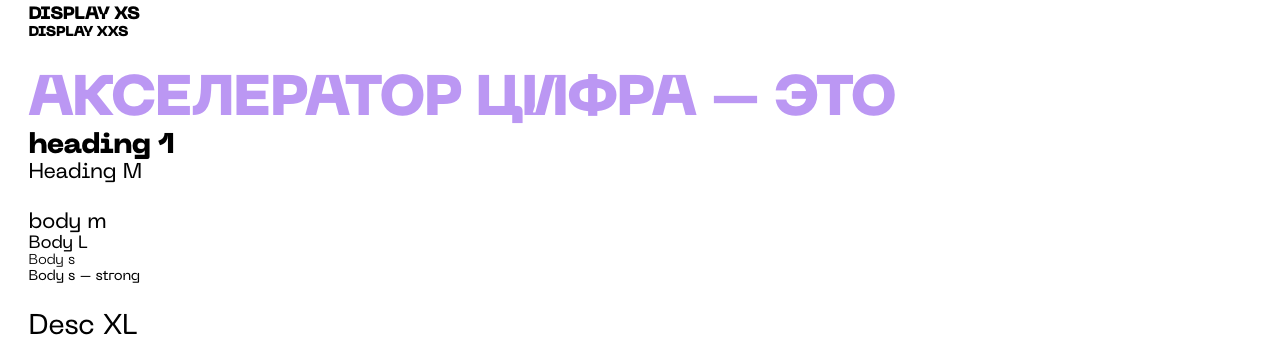
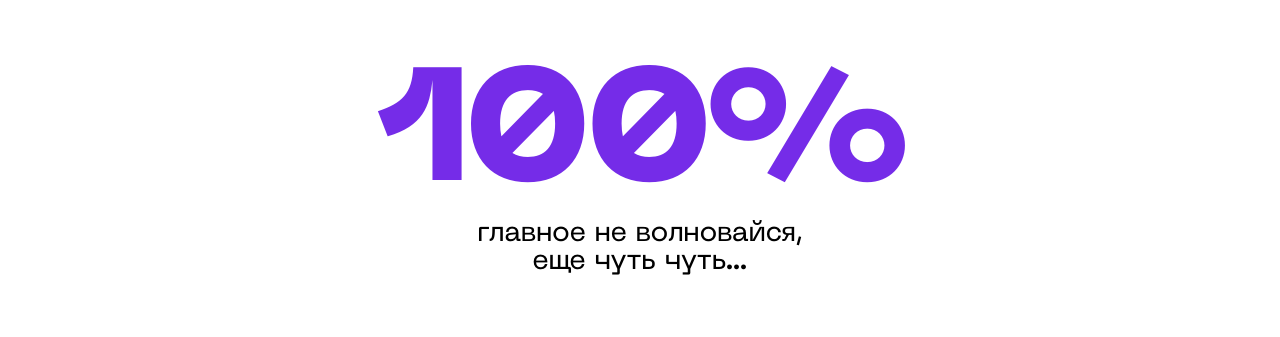
Before and after one commit to push-ebx/cifra, a Next.js app: page /ui in a window 1280 px wide. Shown: the part 232-569 px from the top of the page. Built offline with nearby package versions, Linux system fonts and the light colour scheme.

Commit message:
preloader

```diff
--- a/src/app/_app-loader.tsx
+++ b/src/app/_app-loader.tsx
@@ -2,71 +2,114 @@
 
 import { useEffect, useRef, useState } from 'react';
 
-import { Body, Spinner } from '@/components/ui';
+import { clsx } from 'clsx';
 
-export const AppLoader = () => {
-  const [isVisible, setIsVisible] = useState(true);
-  const ref = useRef<HTMLDivElement | null>(null);
+import { Description, Heading } from '@/components/ui';
+import { useScrollLock } from '@/hooks/client';
 
-  useEffect(() => {
-    const element = ref.current;
-    if (!element) return;
+import styles from './app-loader.module.scss';
 
-    const animation = element.animate(
-      { opacity: 0 },
-      { duration: 300, easing: 'ease-out', fill: 'forwards' }
-    );
+type AppLoaderProps = {
+	onLoaded?: () => void;
+};
 
-    animation.onfinish = () => {
-      setIsVisible(false);
-    };
-  }, []);
+const imageUrls = ['/images/cube.webp'];
 
-  if (!isVisible) return null;
+export const AppLoader = ({ onLoaded }: AppLoaderProps) => {
+	const [isVisible, setIsVisible] = useState(true);
+	const [isScriptsLoaded, setIsScriptsLoaded] = useState(false);
+	const [isImagesLoaded, setIsImagesLoaded] = useState(false);
+	const [isFading, setIsFading] = useState(false);
 
-  return (
-    <div ref={ref} className={'appLoader'}>
-      <style>{`
-.appLoader {
-  position: fixed;
-  inset: 0;
-  opacity: 0;
-  background: var(--background-page);
-  color: var(--text-primary);
-  display: flex;
-  justify-content: center;
-  align-items: center;
-  text-align: center;
-  z-index: 2;
-  animation-name: show;
+	const rootRef = useRef<HTMLDivElement | null>(null);
+	useScrollLock(isVisible);
 
-  animation-delay: 250ms;
-  animation-duration: var(--animation-duration-m);
-  animation-fill-mode: forwards;
-}
+	useEffect(() => {
+		const handleLoad = () => setIsScriptsLoaded(true);
 
-html {
-  width: 100vw;
-  height: 100vh;
-  position: fixed;
-  overflow: hidden;
-}
+		if (document.readyState === 'complete') {
+			setIsScriptsLoaded(true);
+		} else {
+			window.addEventListener('load', handleLoad, { once: true });
+		}
+	}, []);
 
-@keyframes show {
-  0% {
-    opacity: 0;
-  }
+	const loadImages = (urls: string[]) => {
+		return Promise.all(
+			urls.map(
+				(src) =>
+					new Promise((resolve) => {
+						const img = new Image();
+						Object.assign(img, { src, onload: resolve, onerror: resolve });
+					})
+			)
+		);
+	};
 
-  100% {
-    opacity: 1;
-  }
-}
-      `}</style>
-      <Body size={'l'} weight={'medium'}>
-        Loading <Spinner />
-      </Body>
-    </div>
-  );
+	useEffect(() => {
+		if (!isScriptsLoaded) return;
+
+		loadImages(imageUrls).then(() => {
+			setIsImagesLoaded(true);
+		});
+	}, [isScriptsLoaded]);
+
+	useEffect(() => {
+		if (!isImagesLoaded) return;
+		const element = rootRef.current;
+		if (!element) return;
+
+		const progressText = element.querySelector(`.${styles.progressText}`);
+		if (!progressText) return;
+
+		const handleAnimationEnd = () => {
+			setIsFading(true);
+		};
+
+		progressText.addEventListener('animationend', handleAnimationEnd);
+		return () => {
+			progressText.removeEventListener('animationend', handleAnimationEnd);
+		};
+	}, [isImagesLoaded]);
+
+	useEffect(() => {
+		if (!isFading) return;
+		const element = rootRef.current;
+		if (!element) return;
+
+		const handleTransitionEnd = () => {
+			document.documentElement.setAttribute('data-loaded', 'true');
+			setIsVisible(false);
+			onLoaded?.();
+		};
+
+		element.addEventListener('transitionend', handleTransitionEnd);
+		return () => {
+			element.removeEventListener('transitionend', handleTransitionEnd);
+		};
+	}, [isFading, onLoaded]);
+
+	if (!isVisible) return null;
+
+	return (
+		<div
+			ref={rootRef}
+			className={clsx(
+				styles.root,
+				isImagesLoaded && styles.imagesLoaded,
+				isFading && styles.fadeOut
+			)}
+		>
+			<Heading
+				className={styles.progressText}
+				color={'darkViolete'}
+				weight={'extraBold'}
+			/>
+			<Description className={styles.description} size={'xl'}>
+				главное не волновайся, еще чуть чуть...
+			</Description>
+		</div>
+	);
 };
 
 AppLoader.displayName = 'AppLoader';
--- /dev/null
+++ b/src/app/app-loader.module.scss
@@ -0,0 +1,63 @@
+@use 'sass:string';
+
+.root {
+  position: fixed;
+  top: 0;
+  left: 0;
+  width: 100vw;
+  height: 100vh;
+  display: flex;
+  flex-direction: column;
+  justify-content: center;
+  align-items: center;
+  background: white;
+  z-index: 999;
+  transition: opacity var(--animation-duration-l) var(--animation-easing-default);
+}
+
+.root.fadeOut {
+  opacity: 0;
+  pointer-events: none;
+}
+
+.progressText {
+  font-size: 11.25rem !important;
+}
+
+.description {
+  text-align: center;
+  width: 23.6875rem;
+}
+
+.progressText::after {
+  content: '0%';
+  animation: preload-count 3s steps(80) forwards;
+}
+
+.root.imagesLoaded .progressText::after {
+  animation: final-count 2s steps(20) forwards;
+}
+
+@keyframes preload-count {
+  @for $i from 1 through 80 {
+    #{$i}% {
+      @if $i < 10 {
+        content: string.quote(0 + $i + '%');
+      } @else {
+        content: string.quote($i + '%');
+      }
+    }
+  }
+
+  100% {
+    content: '80%';
+  }
+}
+
+@keyframes final-count {
+  @for $i from 80 through 100 {
+    #{($i - 80) * 5}% {
+      content: string.quote($i + '%');
+    }
+  }
+}
--- a/src/app/layout.tsx
+++ b/src/app/layout.tsx
@@ -3,6 +3,8 @@ import type { Metadata, Viewport } from 'next';
 import localFont from 'next/font/local';
 
 import ReactLenis from 'lenis/react';
+
+import { AppLoader } from '@/app/_app-loader';
 
 import '@/styles/global.scss';
 import '@/styles/reset.scss';
@@ -52,6 +54,7 @@ const RootLayout = ({ children }: Readonly<{ children: ReactNode }>) => {
 				<ReactLenis root>
 					<div id={'app-root'}>
 						{/*<Menu />*/}
+						<AppLoader />
 						<main className={'main'}>{children}</main>
 						{/*<Footer />*/}
 					</div>
--- a/src/components/ui/typography/typography.tsx
+++ b/src/components/ui/typography/typography.tsx
@@ -56,13 +56,13 @@ export const Typography = <
 
 	return (
 		<Component
+			{...restProps}
 			className={clsx(
-				className,
 				styles.root,
 				weight && weightCn[weight],
-				colorCn[color]
+				colorCn[color],
+				className
 			)}
-			{...restProps}
 		>
 			{children}
 		</Component>
```
